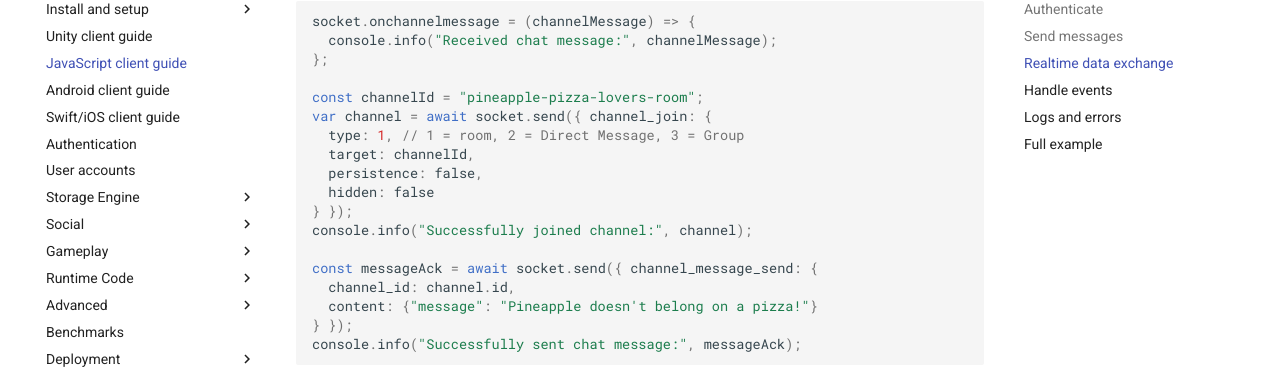
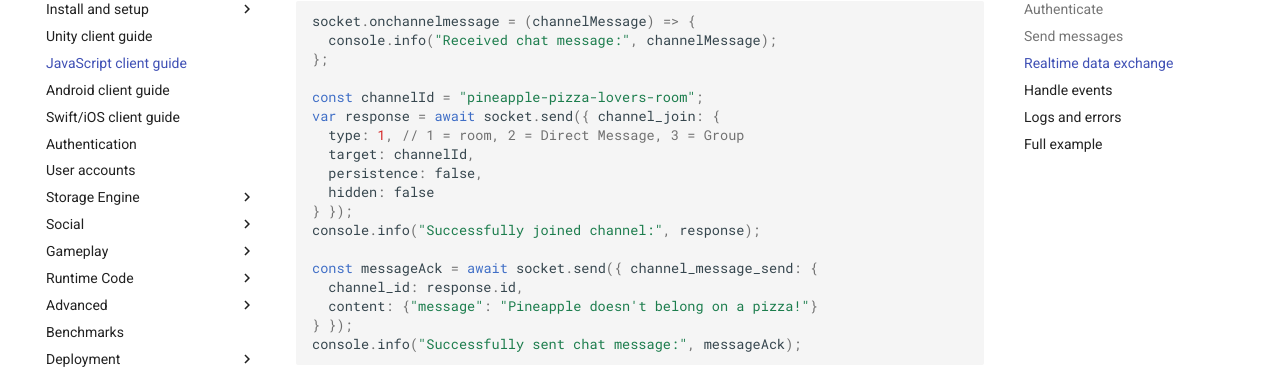
Before and after one commit to heroiclabs/nakama-docs, an MkDocs documentation site: the page built from docs/javascript-client-guide.md, in a window 1280 px wide and 900 px high, scrolled down 2900 px. Shown: the part 153-531 px from the top of the window. Built offline with MkDocs 1.6.1 and Material for MkDocs 9.7.7, drawn with Linux system fonts in a browser that asks for light colours; comment, search, counter and statistics services are not loaded; old or Windows-style settings are respelled for this version of MkDocs.

Commit message:
Update javascript-client-guide.md
Changed realtime data exchange example for joining a chat channel and sending a message.

```diff
--- a/docs/javascript-client-guide.md
+++ b/docs/javascript-client-guide.md
@@ -129,16 +129,16 @@ socket.onchannelmessage = (channelMessage) => {
 };
 
 const channelId = "pineapple-pizza-lovers-room";
-var channel = await socket.send({ channel_join: {
+var response = await socket.send({ channel_join: {
   type: 1, // 1 = room, 2 = Direct Message, 3 = Group
   target: channelId,
   persistence: false,
   hidden: false
 } });
-console.info("Successfully joined channel:", channel);
+console.info("Successfully joined channel:", response);
 
 const messageAck = await socket.send({ channel_message_send: {
-  channel_id: channel.id,
+  channel_id: response.id,
   content: {"message": "Pineapple doesn't belong on a pizza!"}
 } });
 console.info("Successfully sent chat message:", messageAck);
```
